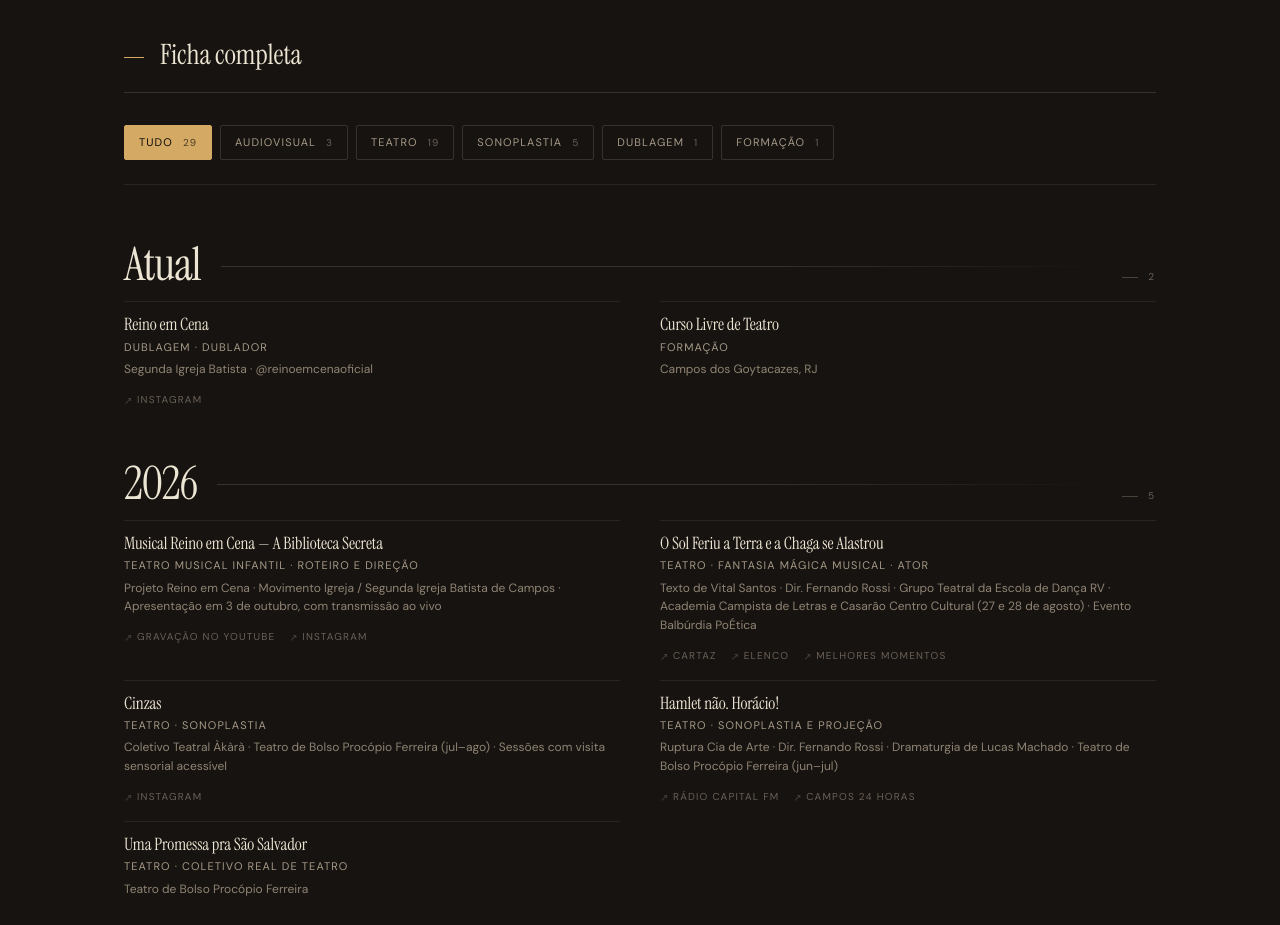
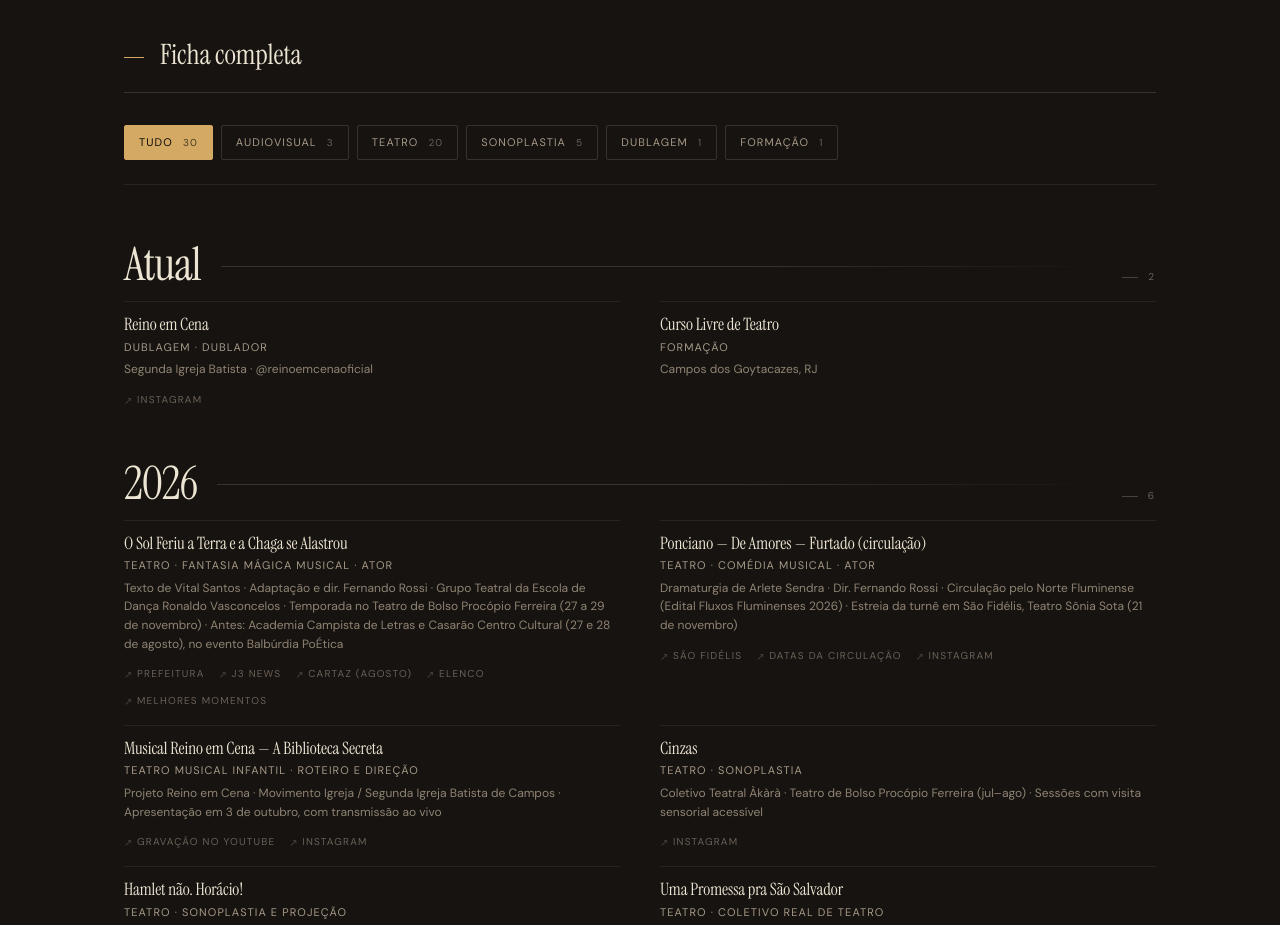
Before and after one commit to nsilvan1/portfolio-artistico, a plain HTML site: page index.html in a window 1280 px wide. Shown: the part 3120-4045 px from the top of the page. Drawn offline with Linux system fonts and the light colour scheme.

Commit message:
Adiciona circulação 2026 do Ponciano e temporada de novembro de O Sol Feriu a Terra

```diff
--- a/index.html
+++ b/index.html
@@ -170,12 +170,12 @@
         <button type="button" class="destaques__card destaques__card--index destaques__card--wide" data-work="sol-feriu" aria-label="Abrir detalhes: O Sol Feriu a Terra e a Chaga se Alastrou">
           <span class="destaques__year">2026 &middot; Teatro</span>
           <h3 class="destaques__title">O Sol Feriu a Terra e a Chaga se Alastrou</h3>
-          <p class="destaques__meta">Vital Santos &middot; Dir. Fernando Rossi</p>
+          <p class="destaques__meta">Vital Santos &middot; Dir. Fernando Rossi &middot; Teatro de Bolso, 27–29/11</p>
           <span class="destaques__arrow" aria-hidden="true">&rarr;</span>
         </button>
 
         <button type="button" class="destaques__card destaques__card--index" data-work="ponciano" aria-label="Abrir detalhes: Ponciano — De Amores — Furtado">
-          <span class="destaques__year">2025 &middot; Teatro</span>
+          <span class="destaques__year">2025–2026 &middot; Teatro</span>
           <h3 class="destaques__title">Ponciano — De Amores — Furtado</h3>
           <p class="destaques__meta">Comédia musical &middot; Dir. Fernando Rossi</p>
           <span class="destaques__arrow" aria-hidden="true">&rarr;</span>
@@ -289,24 +289,35 @@
           <header class="chapter__header">
             <h3 class="chapter__year">2026</h3>
             <span class="chapter__line" aria-hidden="true"></span>
-            <span class="chapter__count">5</span>
+            <span class="chapter__count">6</span>
           </header>
           <ul class="chapter__items">
+            <li class="work" data-type="teatro">
+              <h4 class="work__title">O Sol Feriu a Terra e a Chaga se Alastrou</h4><span class="work__meta">Teatro &middot; Fantasia mágica musical &middot; Ator</span>
+              <p class="work__extra">Texto de Vital Santos &middot; Adaptação e dir. Fernando Rossi &middot; Grupo Teatral da Escola de Dança Ronaldo Vasconcelos &middot; Temporada no Teatro de Bolso Procópio Ferreira (27 a 29 de novembro) &middot; Antes: Academia Campista de Letras e Casarão Centro Cultural (27 e 28 de agosto), no evento Balbúrdia PoÉtica</p>
+              <ul class="work__sources">
+                <li><a href="https://campos.rj.gov.br/2026/11/24/teatro-de-bolso-recebe-cinco-apresentacoes-de-teatro-nos-dias-27-28-e-29-de-novembro/" target="_blank" rel="noopener">Prefeitura</a></li>
+                <li><a href="https://www.instagram.com/reel/DgIIkVPtN-D/" target="_blank" rel="noopener">J3 News</a></li>
+                <li><a href="https://www.instagram.com/p/DclC6eVRKz2/" target="_blank" rel="noopener">Cartaz (agosto)</a></li>
+                <li><a href="https://www.instagram.com/p/DcqjpnelVpz/" target="_blank" rel="noopener">Elenco</a></li>
+                <li><a href="https://www.instagram.com/p/DclHguclTID/" target="_blank" rel="noopener">Melhores momentos</a></li>
+              </ul>
+            </li>
+            <li class="work" data-type="teatro">
+              <h4 class="work__title">Ponciano — De Amores — Furtado (circulação)</h4><span class="work__meta">Teatro &middot; Comédia musical &middot; Ator</span>
+              <p class="work__extra">Dramaturgia de Arlete Sendra &middot; Dir. Fernando Rossi &middot; Circulação pelo Norte Fluminense (Edital Fluxos Fluminenses 2026) &middot; Estreia da turnê em São Fidélis, Teatro Sônia Sota (21 de novembro)</p>
+              <ul class="work__sources">
+                <li><a href="https://www.instagram.com/p/Df5Dy2Ppblq/" target="_blank" rel="noopener">São Fidélis</a></li>
+                <li><a href="https://www.instagram.com/p/Df0cPdOzFCP/" target="_blank" rel="noopener">Datas da circulação</a></li>
+                <li><a href="https://www.instagram.com/ponciano.furtado/" target="_blank" rel="noopener">Instagram</a></li>
+              </ul>
+            </li>
             <li class="work" data-type="teatro">
               <h4 class="work__title">Musical Reino em Cena — A Biblioteca Secreta</h4><span class="work__meta">Teatro musical infantil &middot; Roteiro e direção</span>
               <p class="work__extra">Projeto Reino em Cena &middot; Movimento Igreja / Segunda Igreja Batista de Campos &middot; Apresentação em 3 de outubro, com transmissão ao vivo</p>
               <ul class="work__sources">
                 <li><a href="https://www.youtube.com/watch?v=IrnY2JF9JDY" target="_blank" rel="noopener">Gravação no YouTube</a></li>
                 <li><a href="https://www.instagram.com/reinoemcenaoficial/" target="_blank" rel="noopener">Instagram</a></li>
-              </ul>
-            </li>
-            <li class="work" data-type="teatro">
-              <h4 class="work__title">O Sol Feriu a Terra e a Chaga se Alastrou</h4><span class="work__meta">Teatro &middot; Fantasia mágica musical &middot; Ator</span>
-              <p class="work__extra">Texto de Vital Santos &middot; Dir. Fernando Rossi &middot; Grupo Teatral da Escola de Dança RV &middot; Academia Campista de Letras e Casarão Centro Cultural (27 e 28 de agosto) &middot; Evento Balbúrdia PoÉtica</p>
-              <ul class="work__sources">
-                <li><a href="https://www.instagram.com/p/DclC6eVRKz2/" target="_blank" rel="noopener">Cartaz</a></li>
-                <li><a href="https://www.instagram.com/p/DcqjpnelVpz/" target="_blank" rel="noopener">Elenco</a></li>
-                <li><a href="https://www.instagram.com/p/DclHguclTID/" target="_blank" rel="noopener">Melhores momentos</a></li>
               </ul>
             </li>
             <li class="work" data-type="teatro">
@@ -767,18 +778,23 @@
         title: 'O Sol Feriu a Terra e a Chaga se Alastrou',
         year: '2026',
         tagline: 'Fantasia mágica musical de cores nordestinas — Vital Santos',
-        synopsis: 'Montagem do texto do dramaturgo pernambucano Vital Santos pelo Grupo Teatral da Escola de Dança RV, com direção de Fernando Rossi, dentro do evento Balbúrdia PoÉtica por Ética. Duas apresentações em Campos dos Goytacazes: na Academia Campista de Letras e no Casarão Centro Cultural, com entrada franca.',
+        photo: 'assets/fotos/sol-feriu-cartaz.jpg',
+        synopsis: 'Montagem do texto do dramaturgo pernambucano Vital Santos pelo Grupo Teatral da Escola de Dança Ronaldo Vasconcelos, com adaptação e direção de Fernando Rossi. Ambientado no universo simbólico do sertão, o espetáculo une teatro, dança e música para contar a resistência de um povo que transforma a adversidade em coragem e esperança. Estreou em agosto de 2026, com duas apresentações gratuitas em Campos dos Goytacazes, no evento Balbúrdia PoÉtica por Ética, e voltou em novembro para uma temporada de três noites no Teatro de Bolso Procópio Ferreira.',
         credits: [
           ['Texto', 'Vital Santos'],
-          ['Direção', 'Fernando Rossi'],
-          ['Produção', 'Artur Gomes'],
-          ['Grupo', 'Grupo Teatral da Escola de Dança RV'],
+          ['Adaptação e direção', 'Fernando Rossi'],
+          ['Produção (agosto)', 'Artur Gomes'],
+          ['Grupo', 'Grupo Teatral da Escola de Dança Ronaldo Vasconcelos'],
+          ['Elenco', 'João Velasco, Quisquella Gonzalez, Adriana Jardim, Nathan Silva, Heitor Barreto Jorge, Klaus Barreto Andrade, Lucas Arantes, David Terra, Théo Sodré, Bruno Feitosa, Valdiney Mendes, Eduarda Chambarelli e Pedro Alves'],
           ['Função', 'Ator'],
           ['Apresentações', '27 de agosto de 2026 — Academia Campista de Letras · 28 de agosto de 2026 — Casarão Centro Cultural (Rua Salvador Correa, 117)'],
+          ['Temporada', '27, 28 e 29 de novembro de 2026, às 20h — Teatro de Bolso Procópio Ferreira · Classificação 12 anos'],
           ['Evento', 'Balbúrdia PoÉtica por Ética']
         ],
         links: [
-          { label: 'Cartaz da apresentação', url: 'https://www.instagram.com/p/DclC6eVRKz2/' },
+          { label: 'Prefeitura de Campos — temporada no Teatro de Bolso', url: 'https://campos.rj.gov.br/2026/11/24/teatro-de-bolso-recebe-cinco-apresentacoes-de-teatro-nos-dias-27-28-e-29-de-novembro/' },
+          { label: 'Reportagem J3 News (Instagram)', url: 'https://www.instagram.com/reel/DgIIkVPtN-D/' },
+          { label: 'Cartaz da apresentação de agosto', url: 'https://www.instagram.com/p/DclC6eVRKz2/' },
           { label: 'Fotos do elenco', url: 'https://www.instagram.com/p/DcqjpnelVpz/' },
           { label: 'Melhores momentos na Academia Campista de Letras', url: 'https://www.instagram.com/p/DclHguclTID/' }
         ]
@@ -827,22 +843,26 @@
       },
       'ponciano': {
         title: 'Ponciano — De Amores — Furtado',
-        year: '2025',
-        tagline: 'Comédia musical — Lei Paulo Gustavo',
-        synopsis: 'Adaptação de "O Coronel e o Lobisomem", de José Cândido de Carvalho, celebrando os 111 anos do autor. Explora dimensões políticas, culturais e sociais de Campos dos Goytacazes. Dramaturgia de Arlete Sendra, direção de Fernando Rossi.',
+        year: '2025–2026',
+        tagline: 'Comédia musical — temporada em 2025 e circulação pelo Norte Fluminense em 2026',
+        synopsis: 'Adaptação de "O Coronel e o Lobisomem", de José Cândido de Carvalho, celebrando os 111 anos do autor. Explora dimensões políticas, culturais e sociais de Campos dos Goytacazes. Dramaturgia de Arlete Sendra, direção de Fernando Rossi. Depois da temporada de estreia no Teatro de Bolso, em 2025, o espetáculo pegou a estrada em 2026 com uma circulação gratuita pelo Norte Fluminense, contemplada pelo Edital Fluxos Fluminenses 2026. A turnê estreou em 21 de novembro, em São Fidélis.',
         credits: [
           ['Direção', 'Fernando Rossi'],
           ['Dramaturgia', 'Arlete Sendra'],
           ['Função', 'Ator'],
           ['Local', 'Teatro de Bolso Procópio Ferreira, Campos dos Goytacazes'],
-          ['Datas', '29–31 de agosto e 5–7 de setembro de 2025, às 21h'],
+          ['Temporada 2025', '29–31 de agosto e 5–7 de setembro de 2025, às 21h'],
+          ['Circulação 2026', '21/11 — São Fidélis, Teatro Sônia Sota · 12/12 — Campos dos Goytacazes, ACL (Jardim São Benedito) · 17/12 — Goitacazes, Casa de Cultura José Cândido de Carvalho · 20/12 — São João da Barra, Praça São João Batista'],
           ['Elenco', 'Pedro Fagundes, Katiana Rodrigues, Liana Velasco, João Velasco, Nathan Silva, Valdiney Mendes, Luciana Rossi, Almir Júnior, Geovane Crisóstomo'],
-          ['Fomento', 'Lei Paulo Gustavo']
+          ['Fomento', 'Lei Paulo Gustavo (2025) · Edital Fluxos Fluminenses 2026 (circulação)']
         ],
         links: [
           { label: 'Matéria Capital FM (estreia)', url: 'https://capitalfmradio.com.br/espetaculo-ponciano-de-amores-furtado-estreia-em-campos/' },
           { label: 'Portal OZK', url: 'https://www.portalozk.com/vaf/noticias/entretenimento/teatro-de-bolso-recebe-ponciano-de-amores-furtado-neste-final-de-semana/44063/' },
-          { label: 'Prefeitura de Campos', url: 'https://www.campos.rj.gov.br/exibirNoticia.php?id_noticia=98773' }
+          { label: 'Prefeitura de Campos', url: 'https://www.campos.rj.gov.br/exibirNoticia.php?id_noticia=98773' },
+          { label: 'Apresentação em São Fidélis (21/11/2026)', url: 'https://www.instagram.com/p/Df5Dy2Ppblq/' },
+          { label: 'Datas da circulação 2026', url: 'https://www.instagram.com/p/Df0cPdOzFCP/' },
+          { label: 'Instagram @ponciano.furtado', url: 'https://www.instagram.com/ponciano.furtado/' }
         ]
       },
       'james-holmes': {
```
Also changed, not shown: assets/fotos/sol-feriu-cartaz.jpg (added).
